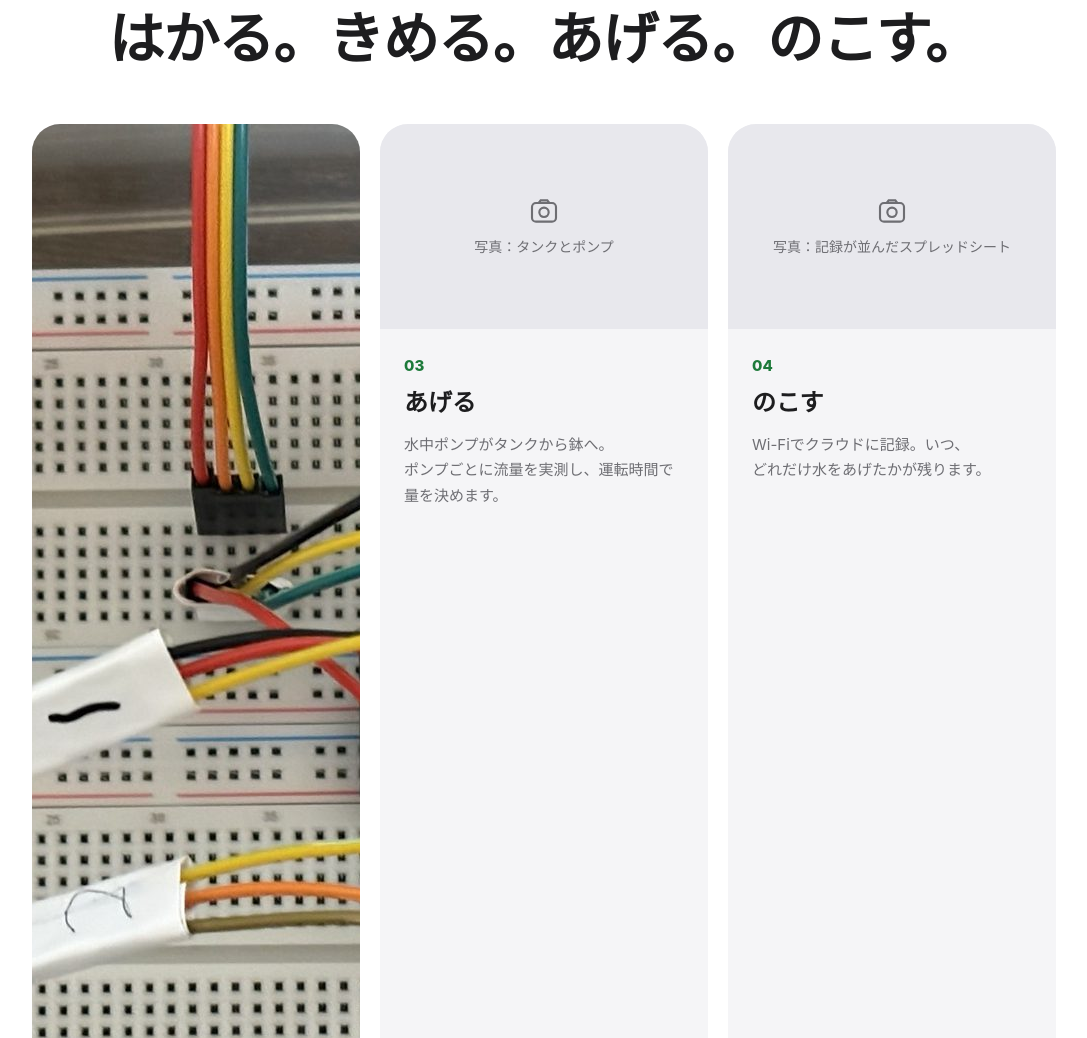
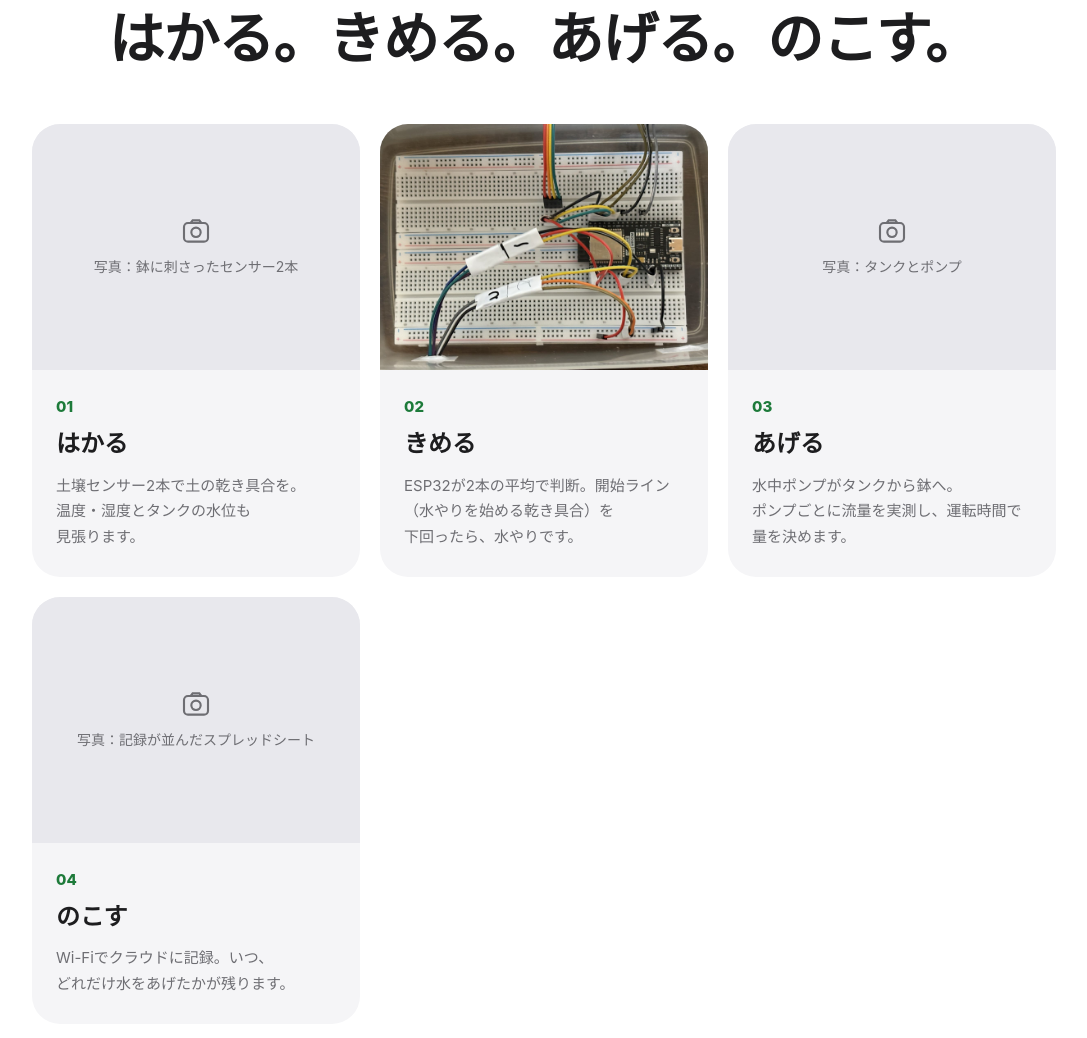
Before and after one commit to AkiNori331/mizumiru, a plain HTML site: page index.html in a window 1280 px wide. Shown: the part 3222-4260 px from the top of the page, without its empty margins (96-1183 px from the left). Drawn offline with Linux system fonts and the light colour scheme.

Commit message:
しくみ01のカードを復元し、配線写真を4:3で全体表示
Co-Authored-By: Claude Opus 5.5 <noreply@anthropic.com>
Claude-Session: https://claude.ai/code/session_018Q5ScMwk9MvMrqRKRbEhwV

```diff
--- a/index.html
+++ b/index.html
@@ -167,7 +167,18 @@ a{color:#0066cc;text-decoration:none}a:hover{color:#004f9e;text-decoration:under
 <h2 class="up" style="margin: 6px 0 0; text-align: center; font-size: clamp(32px, 8vw, 56px); font-weight: 800; letter-spacing: -0.02em; line-height: 1.3"><span class="p">はかる。</span><span class="p">きめる。</span><span class="p">あげる。</span><span class="p">のこす。</span></h2>
 <div style="display: grid; grid-template-columns: repeat(auto-fit, minmax(280px, 1fr)); gap: 20px; margin-top: 48px">
 <div class="up" style="border-radius: 28px; background: #f5f5f7; overflow: hidden">
-<img src="photos/wiring.jpg" alt="ESP32と、2枚並べたブレッドボードの配線。センサーの線には番号を書いたテープを巻いて固定している" width="1600" height="1200" style="width: 100%; aspect-ratio: 16 / 10; object-fit: cover; display: block">
+<div style="aspect-ratio: 4 / 3; background: #e8e8ed; display: flex; flex-direction: column; align-items: center; justify-content: center; gap: 8px; color: #6e6e73; font-size: 14px">
+<svg width="32" height="32" viewBox="0 0 24 24" fill="none" stroke="currentColor" stroke-width="1.6" aria-hidden="true"><rect x="3" y="6" width="18" height="14" rx="3"></rect><circle cx="12" cy="13" r="3.5"></circle><path d="M8 6l1.5-2h5L16 6"></path></svg>
+<span>写真：鉢に刺さったセンサー2本</span>
+</div>
+<div style="padding: 24px 24px 28px">
+<p style="margin: 0; font-size: 15px; font-weight: 800; color: #1d7a3a">01</p>
+<h3 style="margin: 4px 0 0; font-size: 24px; font-weight: 800">はかる</h3>
+<p style="margin: 8px 0 0; font-size: 15px; color: #6e6e73">土壌センサー2本で土の乾き具合を。温度・湿度とタンクの水位も見張ります。</p>
+</div>
+</div>
+<div class="up" style="border-radius: 28px; background: #f5f5f7; overflow: hidden">
+<img src="photos/wiring.jpg" alt="ESP32と、2枚並べたブレッドボードの配線。センサーの線には番号を書いたテープを巻いて固定している" width="1600" height="1200" style="width: 100%; height: auto; aspect-ratio: 4 / 3; object-fit: cover; display: block">
 <div style="padding: 24px 24px 28px">
 <p style="margin: 0; font-size: 15px; font-weight: 800; color: #1d7a3a">02</p>
 <h3 style="margin: 4px 0 0; font-size: 24px; font-weight: 800">きめる</h3>
@@ -175,7 +186,7 @@ a{color:#0066cc;text-decoration:none}a:hover{color:#004f9e;text-decoration:under
 </div>
 </div>
 <div class="up" style="border-radius: 28px; background: #f5f5f7; overflow: hidden">
-<div style="aspect-ratio: 16 / 10; background: #e8e8ed; display: flex; flex-direction: column; align-items: center; justify-content: center; gap: 8px; color: #6e6e73; font-size: 14px">
+<div style="aspect-ratio: 4 / 3; background: #e8e8ed; display: flex; flex-direction: column; align-items: center; justify-content: center; gap: 8px; color: #6e6e73; font-size: 14px">
 <svg width="32" height="32" viewBox="0 0 24 24" fill="none" stroke="currentColor" stroke-width="1.6" aria-hidden="true"><rect x="3" y="6" width="18" height="14" rx="3"></rect><circle cx="12" cy="13" r="3.5"></circle><path d="M8 6l1.5-2h5L16 6"></path></svg>
 <span>写真：タンクとポンプ</span>
 </div>
@@ -186,7 +197,7 @@ a{color:#0066cc;text-decoration:none}a:hover{color:#004f9e;text-decoration:under
 </div>
 </div>
 <div class="up" style="border-radius: 28px; background: #f5f5f7; overflow: hidden">
-<div style="aspect-ratio: 16 / 10; background: #e8e8ed; display: flex; flex-direction: column; align-items: center; justify-content: center; gap: 8px; color: #6e6e73; font-size: 14px">
+<div style="aspect-ratio: 4 / 3; background: #e8e8ed; display: flex; flex-direction: column; align-items: center; justify-content: center; gap: 8px; color: #6e6e73; font-size: 14px">
 <svg width="32" height="32" viewBox="0 0 24 24" fill="none" stroke="currentColor" stroke-width="1.6" aria-hidden="true"><rect x="3" y="6" width="18" height="14" rx="3"></rect><circle cx="12" cy="13" r="3.5"></circle><path d="M8 6l1.5-2h5L16 6"></path></svg>
 <span>写真：記録が並んだスプレッドシート</span>
 </div>
```
